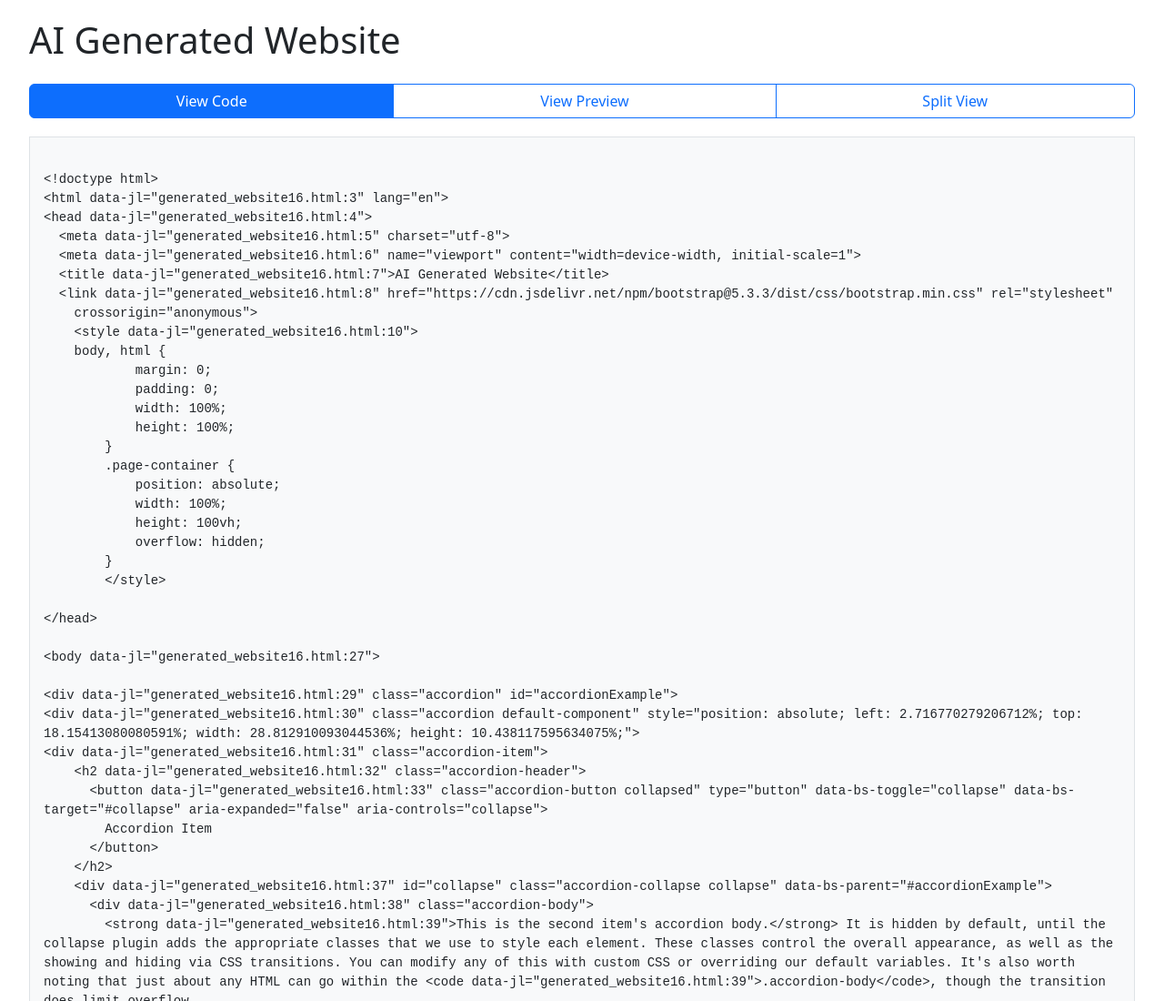
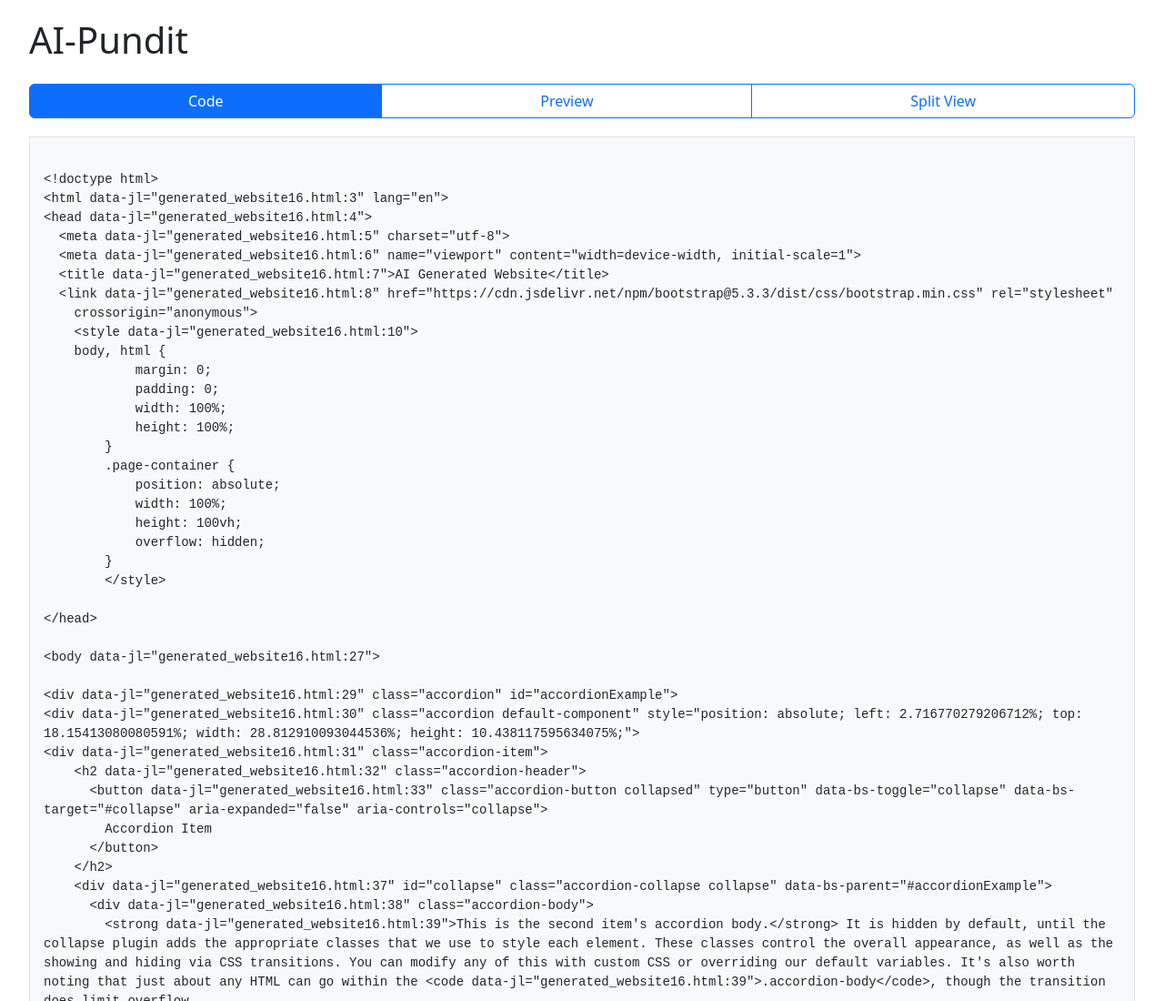
Before and after one commit to mihirdeshmukh1/Website-Preview, a plain HTML site: page index.html in a window 1280 px wide. Shown: the top 1100 px of the page at 91% size. Drawn offline with nearby package versions, Linux system fonts and the light colour scheme.

Commit message:
Update index.html

```diff
--- a/index.html
+++ b/index.html
@@ -4,7 +4,7 @@
 <head>
     <meta charset="UTF-8">
     <meta name="viewport" content="width=device-width, initial-scale=1.0">
-    <title>AI Generated Website - Code & Preview</title>
+    <title>AI-Pundit</title>
     <link href="https://cdn.jsdelivr.net/npm/bootstrap@5.3.3/dist/css/bootstrap.min.css" rel="stylesheet"
         integrity="sha384-QWTKZyjpPEjISv5WaRU9OFeRpok6YctnYmDr5pNlyT2bRjXh0JMhjY6hW+ALEwIH" crossorigin="anonymous">
     <style>
@@ -78,14 +78,14 @@
 
 <body>
     <div class="container-fluid">
-        <h1 class="mb-4">AI Generated Website</h1>
+        <h1 class="mb-4">AI-Pundit</h1>
 
         <div class="btn-group" role="group" aria-label="Toggle Views">
             <input type="radio" class="btn-check" name="viewMode" id="codeBtn" autocomplete="off" checked>
-            <label class="btn btn-outline-primary" for="codeBtn">View Code</label>
+            <label class="btn btn-outline-primary" for="codeBtn">Code</label>
 
             <input type="radio" class="btn-check" name="viewMode" id="previewBtn" autocomplete="off">
-            <label class="btn btn-outline-primary" for="previewBtn">View Preview</label>
+            <label class="btn btn-outline-primary" for="previewBtn">Preview</label>
 
             <input type="radio" class="btn-check" name="viewMode" id="splitBtn" autocomplete="off">
             <label class="btn btn-outline-primary" for="splitBtn">Split View</label>
```
